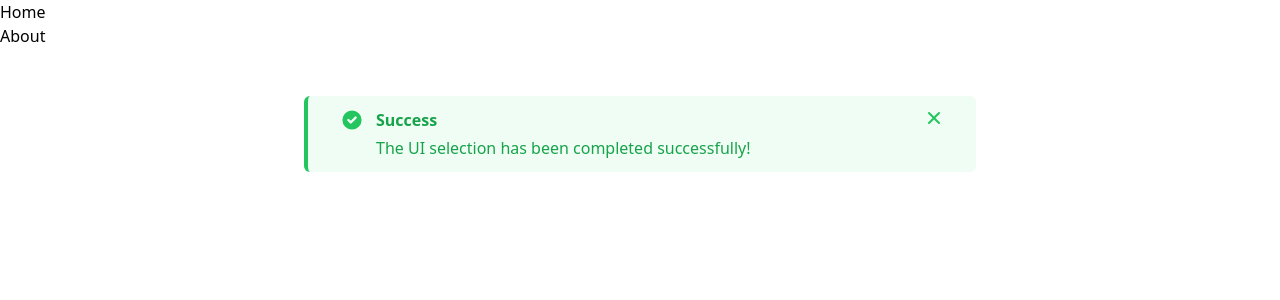
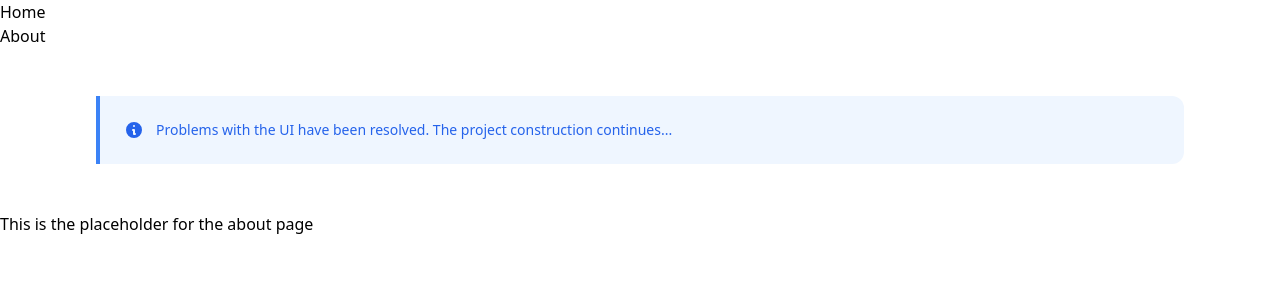
Before and after one commit to lsapundzic/b2b-store-frontend, a Next.js app: page /about in a window 1280 px wide. Shown: the top 300 px of the page. Built offline with nearby package versions, Linux system fonts and the light colour scheme.

Commit message:
Global alert to deployment

```diff
--- a/app/about/page.js
+++ b/app/about/page.js
@@ -1,44 +1,9 @@
-export default function About() {
+const App = () => {
   return (
-    <div className="mt-12 mx-4 px-4 rounded-md border-l-4 border-green-500 bg-green-50 md:max-w-2xl md:mx-auto md:px-8">
-      <div className="flex justify-between py-3">
-        <div className="flex">
-          <div>
-            <svg
-              xmlns="http://www.w3.org/2000/svg"
-              className="h-6 w-6 rounded-full text-green-500"
-              viewBox="0 0 20 20"
-              fill="currentColor"
-            >
-              <path
-                fillRule="evenodd"
-                d="M10 18a8 8 0 100-16 8 8 0 000 16zm3.707-9.293a1 1 0 00-1.414-1.414L9 10.586 7.707 9.293a1 1 0 00-1.414 1.414l2 2a1 1 0 001.414 0l4-4z"
-                clipRule="evenodd"
-              />
-            </svg>
-          </div>
-          <div className="self-center ml-3">
-            <span className="text-green-600 font-semibold">Success</span>
-            <p className="text-green-600 mt-1">
-              The UI selection has been completed successfully!
-            </p>
-          </div>
-        </div>
-        <button className="self-start text-green-500">
-          <svg
-            xmlns="http://www.w3.org/2000/svg"
-            className="h-5 w-5"
-            viewBox="0 0 20 20"
-            fill="currentColor"
-          >
-            <path
-              fillRule="evenodd"
-              d="M4.293 4.293a1 1 0 011.414 0L10 8.586l4.293-4.293a1 1 0 111.414 1.414L11.414 10l4.293 4.293a1 1 0 01-1.414 1.414L10 11.414l-4.293 4.293a1 1 0 01-1.414-1.414L8.586 10 4.293 5.707a1 1 0 010-1.414z"
-              clipRule="evenodd"
-            />
-          </svg>
-        </button>
-      </div>
+    <div>
+      <h2>This is the placeholder for the about page</h2>
     </div>
   );
-}
+};
+
+export default App;
--- /dev/null
+++ b/app/components/construction.jsx
@@ -0,0 +1,34 @@
+const Construction = ({ message }) => {
+  return (
+    <section className="">
+      <div className="relative items-center w-full px-5 py-12 mx-auto md:px-12 lg:px-24 max-w-7xl">
+        <div className="p-6 border-l-4 border-blue-500 rounded-r-xl bg-blue-50">
+          <div className="flex">
+            <div className="flex-shrink-0">
+              <svg
+                className="w-5 h-5 text-blue-600"
+                xmlns="http://www.w3.org/2000/svg"
+                viewBox="0 0 20 20"
+                fill="currentColor"
+                aria-hidden="true"
+              >
+                <path
+                  fill-rule="evenodd"
+                  d="M18 10a8 8 0 11-16 0 8 8 0 0116 0zm-7-4a1 1 0 11-2 0 1 1 0 012 0zM9 9a1 1 0 000 2v3a1 1 0 001 1h1a1 1 0 100-2v-3a1 1 0 00-1-1H9z"
+                  clip-rule="evenodd"
+                ></path>
+              </svg>
+            </div>
+            <div className="ml-3">
+              <div className="text-sm text-blue-600">
+                <p>{message}</p>
+              </div>
+            </div>
+          </div>
+        </div>
+      </div>
+    </section>
+  );
+};
+
+export default Construction;
--- a/app/layout.js
+++ b/app/layout.js
@@ -1,6 +1,7 @@
+import Construction from "./components/construction";
+import Header from "@/app/components/header";
+
 import "/app/globals.css";
-
-import Header from "@/app/components/header";
 
 export const metadata = {
   title: "Sotla Lab",
@@ -14,6 +15,11 @@ export default function RootLayout({ children }) {
       {/* Suppress Hydration Warning added to stop the browser console message caused by Grammarly*/}
       <body suppressHydrationWarning={true}>
         <Header />
+        <Construction
+          message={
+            "Problems with the UI have been resolved. The project construction continues..."
+          }
+        />
         {children}
       </body>
     </html>
```
